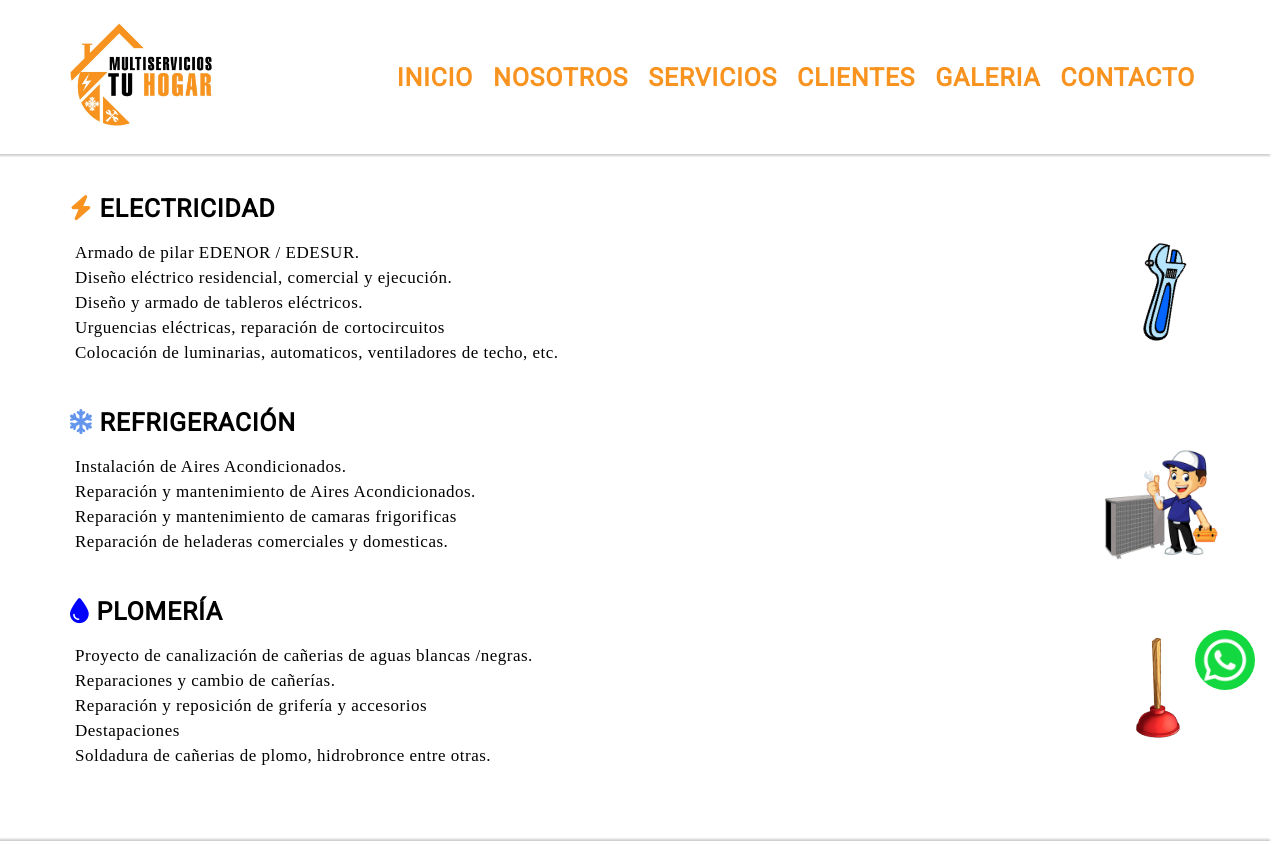
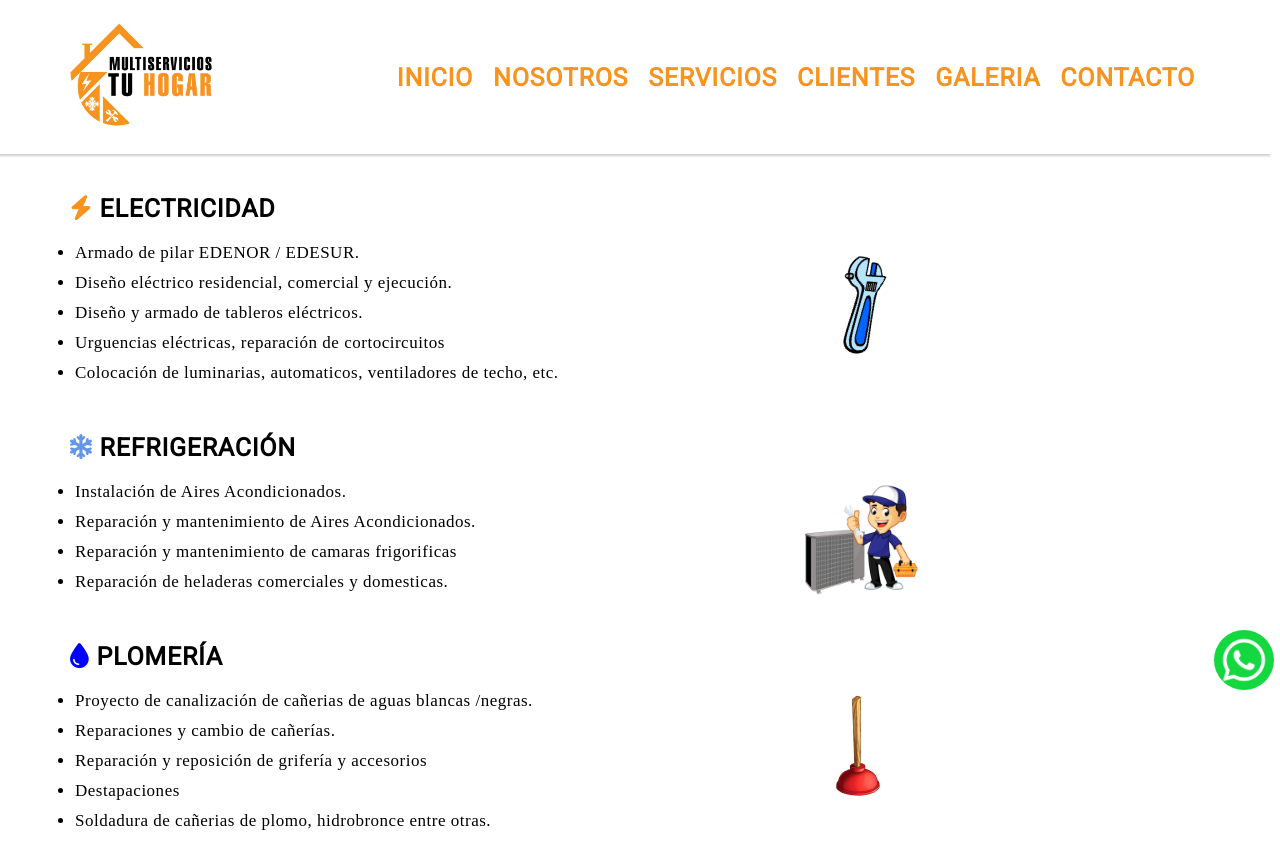
Before and after one commit to illpadrino/mi_proyecto, a website: page servicios.html in a window 1280 px wide. Shown: the top 844 px of the page. Drawn offline with Linux system fonts and the light colour scheme.

Commit message:
arreglando tamaño de iconos de redes sociales

```diff
--- a/css/estilos.css
+++ b/css/estilos.css
@@ -16,7 +16,7 @@
 
 header{
     box-shadow: -10px 2px 2px rgba(0, 0, 0, 0.2);
-    width: 100vw;
+    width: 100%;
 }
 
 header nav{
@@ -165,9 +165,9 @@ footer ul li a img:hover{
     width: 60px;
     border-radius:50%;
     position: fixed;
-    right: 0;
-    top: 570px;
-    margin-right: 50px;
+    right: 6px;
+    bottom: 110px;
+    /* margin-right: 50px; */
     }
 
 @media(max-width: 768px){
--- a/css/servicios.css
+++ b/css/servicios.css
@@ -87,26 +87,29 @@ h2{
 
 .servicios__electricos ul li{
     margin: 5px;
+    margin-bottom: 10px;
     font-size: 17px;
     letter-spacing: 00.03em;
-    list-style: none;
+    /* list-style: none; */
 }
 
 
 
 .servicios__refrigeracion ul li{
     margin: 5px;
+    margin-bottom: 10px;
     font-size: 17px;
     letter-spacing: 00.03em;
-    list-style: none;
+    /* list-style: none; */
 }
 
 
 .servicios__plomeria ul li{
     margin: 5px;
+    margin-bottom: 10px;
     font-size: 17px;
     letter-spacing: 00.03em;
-    list-style: none;
+    /* list-style: none; */
 }
 
 
@@ -127,6 +130,7 @@ h2{
     width: 100px;
     height: 100px;
     margin-top: 20px;
+    margin-right: 300px;
 
     animation-name: electricidad__img;
     animation-iteration-count: infinite;
@@ -166,6 +170,7 @@ h2{
     width: 100px;
     height: 100px;
     margin-top: 40px;
+    margin-right: 300px;
 
     animation-name: refrigeracion__img;
     animation-iteration-count: infinite;
@@ -206,6 +211,7 @@ h2{
     width: 100px;
     height: 100px;
     margin-top: 20px;
+    margin-right: 300px;
 
     animation-name: plomeria__img;
     animation-iteration-count: infinite;
@@ -274,9 +280,9 @@ footer ul li a img:hover{
     width: 60px;
     border-radius:50%;
     position: fixed;
-    right: -25px;
+    right: 6px;
     bottom: 110px;
-    margin-right: 50px;
+    /* margin-right: 50px; */
     }
 
 
@@ -336,6 +342,13 @@ footer ul li a img:hover{
             margin-top: 20px;
         }
 
+        footer ul li {
+            width: 30px;
+            height: 30px;
+            margin: 20px;
+        }
+
+
         footer ul li a img{
             width: 100%;
         }
```
